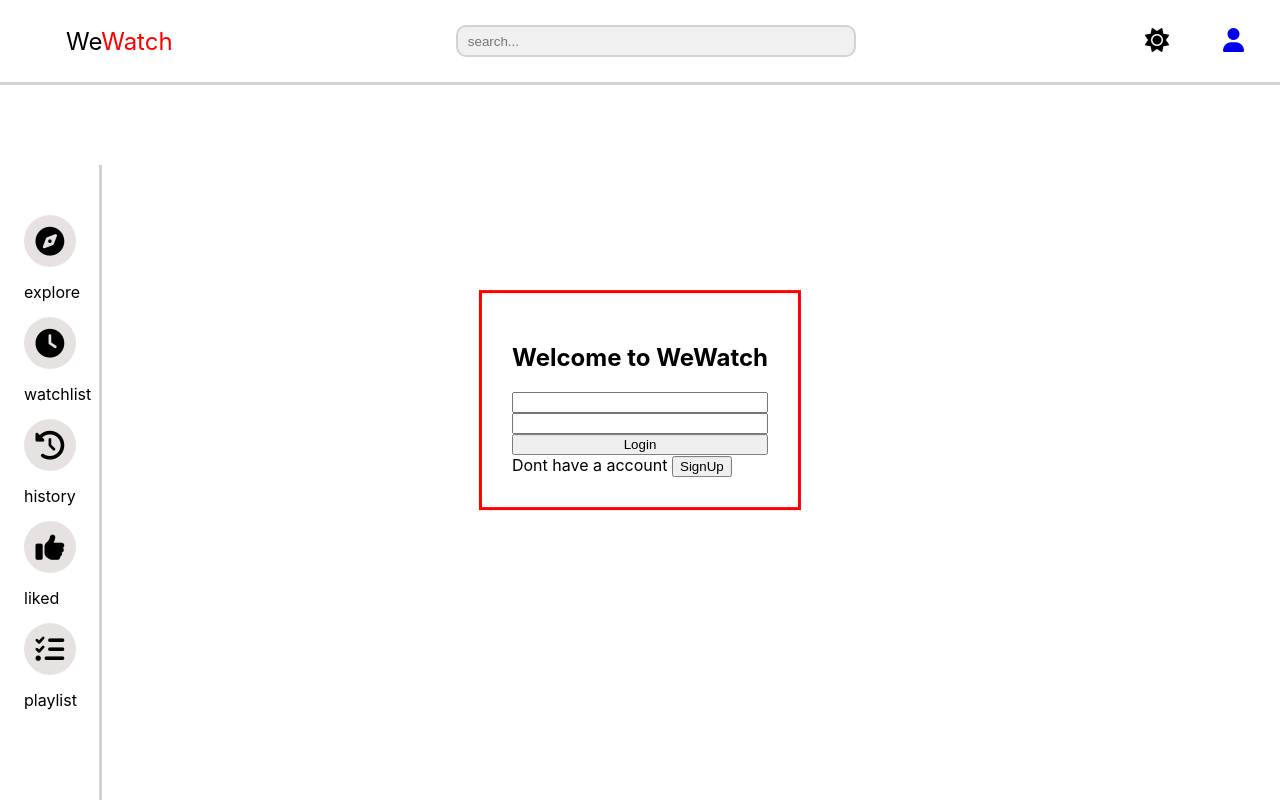
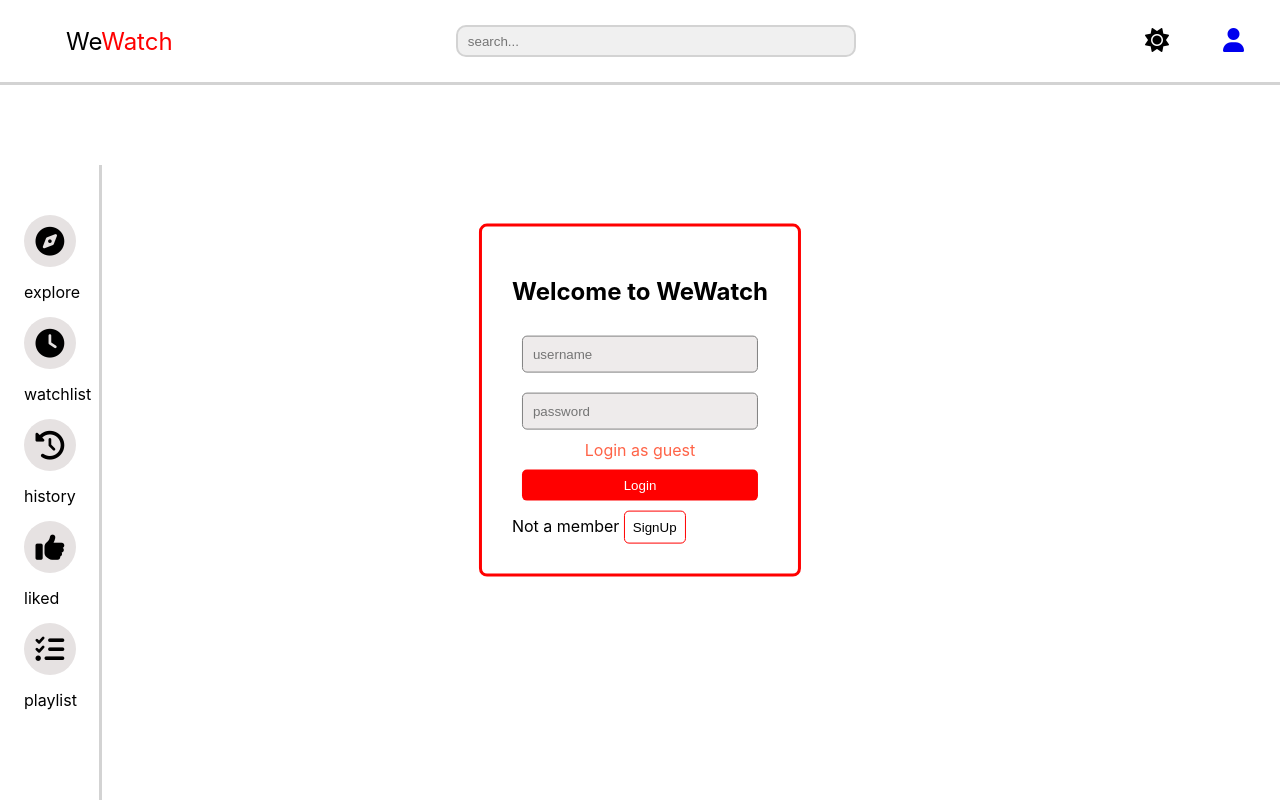
Before and after one commit to adhairyaa/wewatch, a React (Create React App) app: page /login in a window 1280 px wide. Built offline with nearby package versions, Linux system fonts and the light colour scheme; some icons are missing.

Commit message:
update : login form

```diff
--- a/src/Pages/login/Login.css
+++ b/src/Pages/login/Login.css
@@ -7,4 +7,30 @@
   flex-direction: column;
   border: 3px solid red;
   padding: 30px;
+  border-radius: 8px;
 }
+.login-Form input {
+  margin: 10px;
+  border-radius: 5px;
+  border: 1px grey solid;
+  background-color: rgb(238, 235, 235);
+  padding: 10px;
+}
+.login-button {
+  background-color: red;
+  border: none;
+  padding: 8px;
+  border-radius: 5px;
+  margin: 10px;
+  color: white;
+}
+.login-guest {
+  color: tomato;
+  align-self: center;
+}
+.signup-Button {
+  background-color: transparent;
+  border: red 1px solid;
+  padding: 8px;
+  border-radius: 5px;
+}
--- a/src/Pages/login/Login.js
+++ b/src/Pages/login/Login.js
@@ -1,19 +1,30 @@
 import { useState } from "react";
 import { Link } from "react-router-dom";
 import "./Login.css";
+import { useAuth } from "../../Context/AuthContext";
 export default function Login() {
   const [username, setUsername] = useState("");
   const [password, setPassword] = useState("");
-
+  const { loginUserWithCredentials } = useAuth();
   return (
     <div>
       <div className="login-Form">
         <h2>Welcome to WeWatch</h2>
-        <input></input>
-        <input></input>
-        <button>Login</button>
+        <input placeholder="username"></input>
+        <input placeholder="password"></input>
+        <div className="login-guest">Login as guest</div>
+        <button
+          className="login-button"
+          onClick={() => loginUserWithCredentials(username, password)}
+        >
+          Login
+        </button>
+
         <div>
-          Dont have a account <button>SignUp</button>{" "}
+          Not a member{" "}
+          <Link to="/signup">
+            <button className="signup-Button">SignUp</button>
+          </Link>
         </div>
       </div>
     </div>
```
